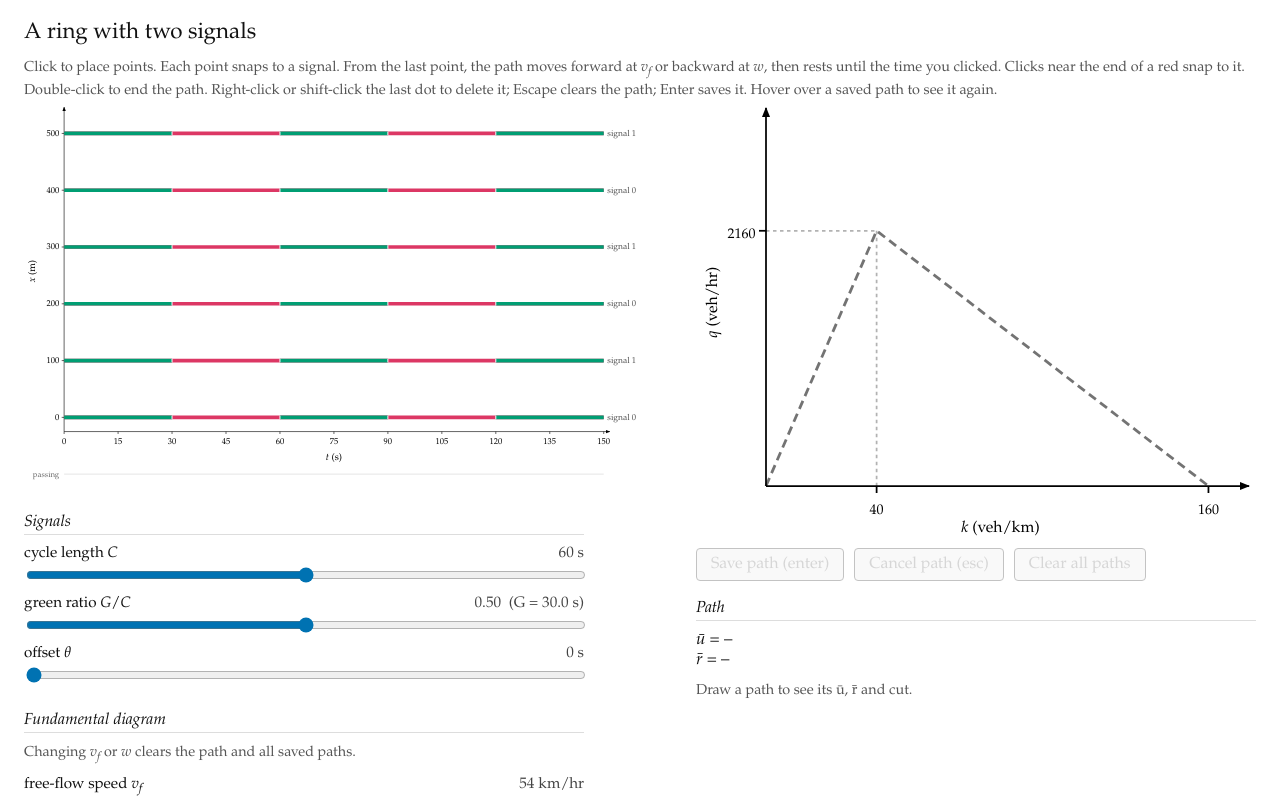
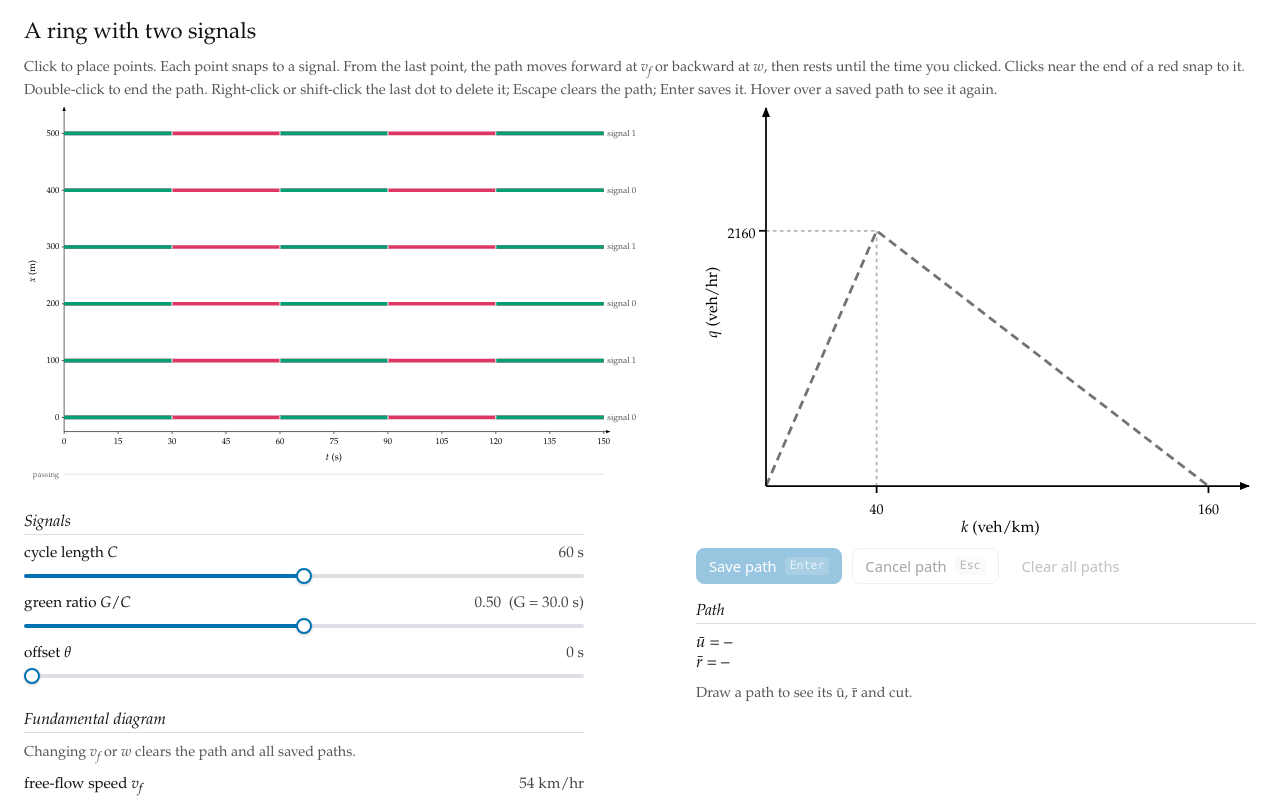
Before and after one commit to lewislehe/signal-app, a React (Vite) app: page / in a window 1280 px wide. Shown: the top 799 px of the page. Built offline with nearby package versions, Linux system fonts and the light colour scheme.

Commit message:
Restyle buttons and sliders
Co-Authored-By: Claude Opus 5.5 <noreply@anthropic.com>

```diff
--- a/src/Controls.tsx
+++ b/src/Controls.tsx
@@ -18,6 +18,7 @@ function Slider({ label, value, min, max, step, shown, onChange }: SliderProps)
         <span className="value">{shown}</span>
       </div>
       <input type="range" min={min} max={max} step={step} value={value}
+        style={{ '--pct': `${((value - min) / (max - min)) * 100}%` } as React.CSSProperties}
         onChange={(e) => onChange(Number(e.target.value))} />
     </label>
   )
--- a/src/PathPanel.tsx
+++ b/src/PathPanel.tsx
@@ -32,9 +32,15 @@ export default function PathPanel(p: Props) {
       <FDPlot fd={p.fd} cut={cut} saved={p.saved} hovered={p.hovered} onHover={p.onHover} />
 
       <div className="buttons">
-        <button onClick={p.onSave} disabled={!p.canSave}>Save path (enter)</button>
-        <button onClick={p.onClear} disabled={!p.hasPath}>Cancel path (esc)</button>
-        <button onClick={p.onClearAll} disabled={!p.hasPath && p.saved.length === 0}>Clear all paths</button>
+        <button className="btn primary" onClick={p.onSave} disabled={!p.canSave}>
+          Save path <kbd>Enter</kbd>
+        </button>
+        <button className="btn" onClick={p.onClear} disabled={!p.hasPath}>
+          Cancel path <kbd>Esc</kbd>
+        </button>
+        <button className="btn quiet" onClick={p.onClearAll} disabled={!p.hasPath && p.saved.length === 0}>
+          Clear all paths
+        </button>
       </div>
 
       <h2>Path{p.previewing && <span className="preview-tag"> (with the next click)</span>}</h2>
--- a/src/index.css
+++ b/src/index.css
@@ -42,13 +42,7 @@ h1 { font-size: 1.4rem; font-weight: normal; margin: 0 0 12px; }
 .slider { display: flex; flex-direction: column; font-size: .95rem; }
 .slider-head { display: flex; justify-content: space-between; gap: 8px; }
 .slider .value { font-variant-numeric: tabular-nums; white-space: pre; color: #444; }
-.slider input { width: 100%; accent-color: rgb(0,114,178); }
 .readout { font-size: 1.05rem; }
-button {
-  font: inherit; padding: 6px 14px; border: 1px solid #888; border-radius: 4px;
-  background: #f4f4f4; cursor: pointer; align-self: flex-start;
-}
-button:disabled { cursor: default; opacity: .5; }
 .hint { font-size: .9rem; color: #555; line-height: 1.4; margin: 0; }
 @media (max-width: 900px) {
   .layout { flex-direction: column; }
@@ -56,3 +50,55 @@ button:disabled { cursor: default; opacity: .5; }
 }
 .preview-tag { font-size: .85rem; color: #888; }
 .previewing .readout, .previewing .legs { color: #666; }
+
+/* ---- buttons ---- */
+:root { --blue: rgb(0,114,178); --blue-dark: rgb(0,92,145); }
+.btn {
+  font: 500 .92rem/1 system-ui, -apple-system, 'Segoe UI', sans-serif;
+  display: inline-flex; align-items: center; gap: 8px;
+  padding: 8px 12px; border-radius: 8px; cursor: pointer;
+  border: 1px solid #d4d7dc; background: #fff; color: #222;
+  box-shadow: 0 1px 2px rgba(0,0,0,.05);
+  transition: background .12s, border-color .12s, box-shadow .12s;
+}
+.btn:hover:not(:disabled) { background: #f5f7fa; border-color: #b9bec6; }
+.btn:focus-visible { outline: 2px solid var(--blue); outline-offset: 2px; }
+.btn:disabled { cursor: default; opacity: .4; box-shadow: none; }
+.btn.primary { background: var(--blue); border-color: var(--blue); color: #fff; }
+.btn.primary:hover:not(:disabled) { background: var(--blue-dark); border-color: var(--blue-dark); }
+.btn.quiet { border-color: transparent; background: none; box-shadow: none; color: #666; }
+.btn.quiet:hover:not(:disabled) { background: #f2f2f2; border-color: transparent; color: #a12a2a; }
+.btn kbd {
+  font: 500 .72rem/1 ui-monospace, SFMono-Regular, Menlo, monospace;
+  padding: 3px 5px; border-radius: 4px;
+  background: rgba(0,0,0,.06); color: inherit; opacity: .8;
+}
+.btn.primary kbd { background: rgba(255,255,255,.2); }
+.buttons { flex-wrap: wrap; }
+.saved .x { cursor: pointer; border-radius: 4px; font: inherit; }
+.saved .x:hover { background: rgba(0,0,0,.06); }
+
+/* ---- sliders ---- */
+.slider input[type=range] {
+  -webkit-appearance: none; appearance: none;
+  width: 100%; height: 18px; background: none; cursor: pointer; margin: 2px 0 0;
+}
+.slider input[type=range]::-webkit-slider-runnable-track {
+  height: 4px; border-radius: 2px;
+  background: linear-gradient(to right, var(--blue) var(--pct), #dde1e6 var(--pct));
+}
+.slider input[type=range]::-moz-range-track { height: 4px; border-radius: 2px; background: #dde1e6; }
+.slider input[type=range]::-moz-range-progress { height: 4px; border-radius: 2px; background: var(--blue); }
+.slider input[type=range]::-webkit-slider-thumb {
+  -webkit-appearance: none; appearance: none;
+  width: 16px; height: 16px; margin-top: -6px; border-radius: 50%;
+  background: #fff; border: 2px solid var(--blue); box-shadow: 0 1px 3px rgba(0,0,0,.2);
+  transition: transform .1s;
+}
+.slider input[type=range]::-moz-range-thumb {
+  width: 12px; height: 12px; border-radius: 50%;
+  background: #fff; border: 2px solid var(--blue); box-shadow: 0 1px 3px rgba(0,0,0,.2);
+}
+.slider input[type=range]:hover::-webkit-slider-thumb { transform: scale(1.15); }
+.slider input[type=range]:focus-visible { outline: none; }
+.slider input[type=range]:focus-visible::-webkit-slider-thumb { box-shadow: 0 0 0 4px rgba(0,114,178,.25); }
```
